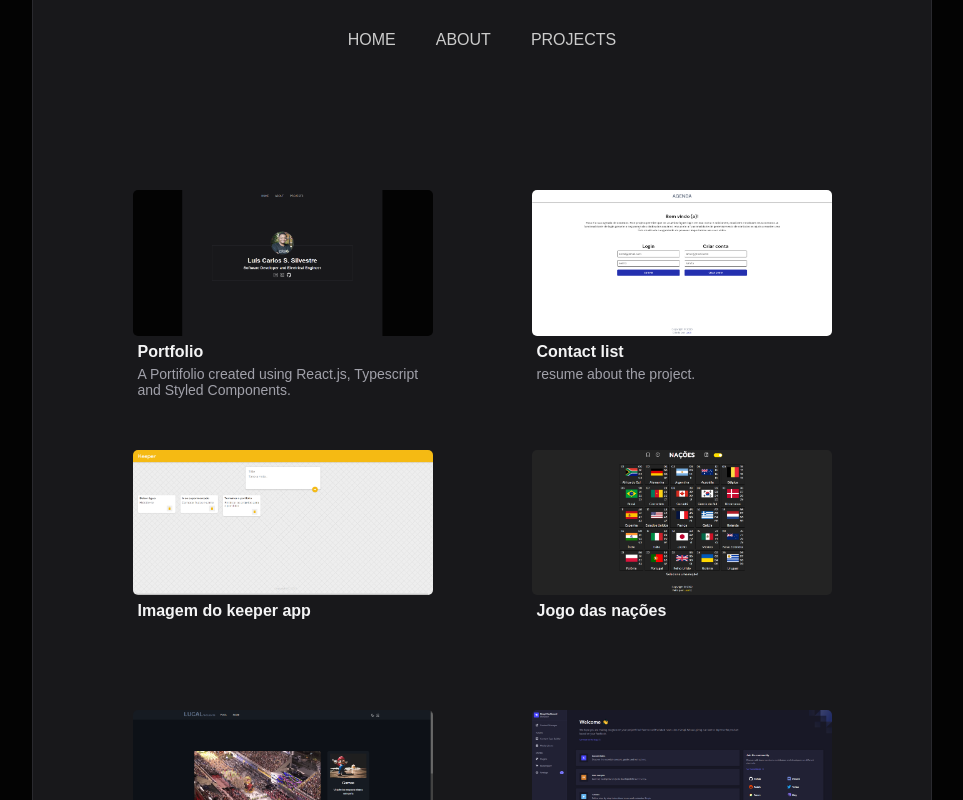
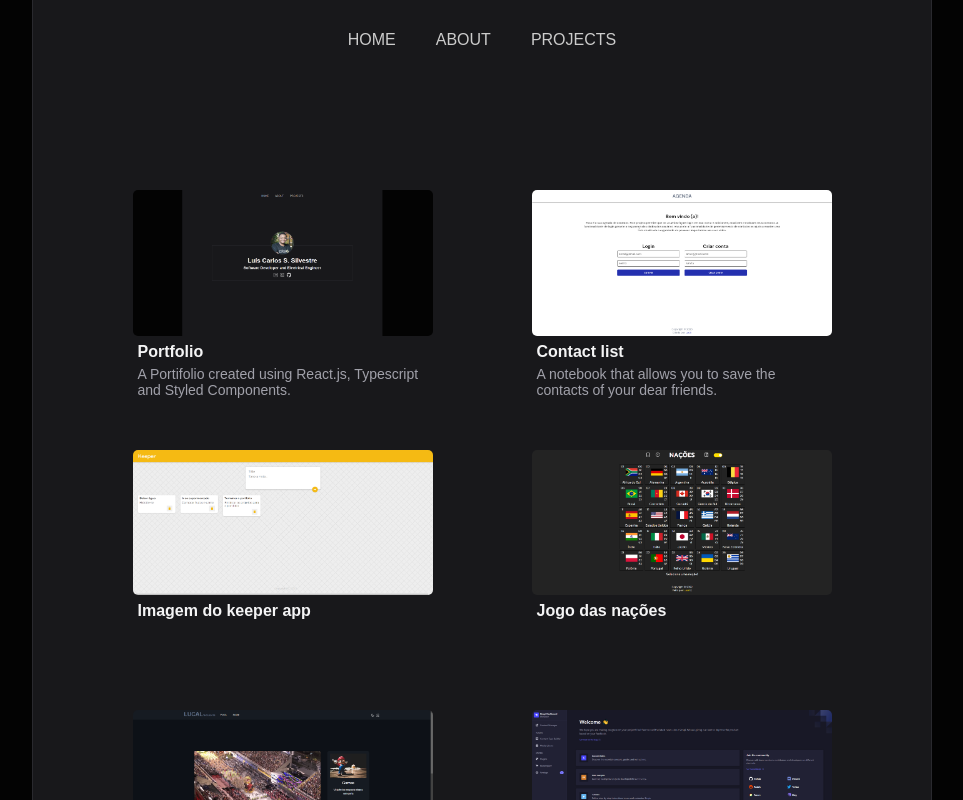
Before and after one commit to Lucal22/lucal-portfolio-3.0, a React (Vite) app: page /projects in a window 1280 px wide. Shown: the top 800 px of the page, without its empty margins (158-1121 px from the left). Built offline with nearby package versions, Linux system fonts and the light colour scheme.

Commit message:
updating projects content

```diff
--- a/src/page/ProjectContentPage/projects.ts
+++ b/src/page/ProjectContentPage/projects.ts
@@ -15,10 +15,9 @@ export const projects = [
     The frontend of this portfolio has been developing using React.js, TypeScript, and Styled Components.  React Router was implemented to create navigation and dynamic rounting. Framer motion was incorporated to make the motion of the description section in both about and projects page.
 
     To ensure the reliability and functionality of the components, testing was conducted using the Jest library. Furthermore, this project was successfully deployed on Hostinger.
-
     `,
     stack: 'React.js, Typescript and Styled Component',
-    libs: 'Framer motion, phosphor icons and react icons',
+    libs: 'React Router, Jest, Framer motion, Phosphor icons and React icons',
     links: {
       github: 'https://github.com/Lucal22/lucal-portfolio-2.0',
       website: 'https://vercel.com/lucal22/portfolio-lucal',
@@ -32,13 +31,23 @@ export const projects = [
       url: images.agenda,
       alt: 'image agenda',
     },
-    description: 'resume about the project.',
-    content: `Conteúdo qualquer só para ter oq falar.
-    É isso.`,
+    description:
+      'A notebook that allows you to save the contacts of your dear friends.',
+    content: `The primary objective of this project was to develop an application that embrace all the essential functionalities of a CRUD (Create, Read, Update, Delete) system. By implementing this system, users can effectively manage and manipulate data within the application.
+
+    With a focus on user convenience, this application provides the ability to create user accounts, enabling individuals to securely store and manage contact information for the people who matter most to them. By leveraging this functionality, users can easily access and update contact details as needed.
+
+    The Contact Manager was developed implementing React.js for the frontend and Node.js for the backend, both with the help of Typescript to provide static typing. Styled Components was used to style the pages of the project and Axios components to make HTTP requests. On the backend, Express was used to create the API routes and Prisma was used as the ORM for database access.
+
+    The React Hook Form and YUP libraries were used to validate and create rules for user creation, login forms, contact creation and updating. In the Backend JWT was used to generate the token that allows the user to remain logged in after closing and reopening the page and Bcryptjs to encrypt the users' password.
+
+    The frontend is hosted on Vercel and the backend on Railway.
+    `,
     stack: 'React.js, Typescript, Node.js, Axios, Prisma e Styled Component',
     libs: 'React icons, react forms, yup e jwt',
     links: {
       github: 'https://github.com/Lucal22/contact-frontend',
+      githubBackend: 'https://github.com/Lucal22/contact-backend',
       website: 'https://agenda-m2t9nzti6-lucal22.vercel.app/',
     },
   },
```
